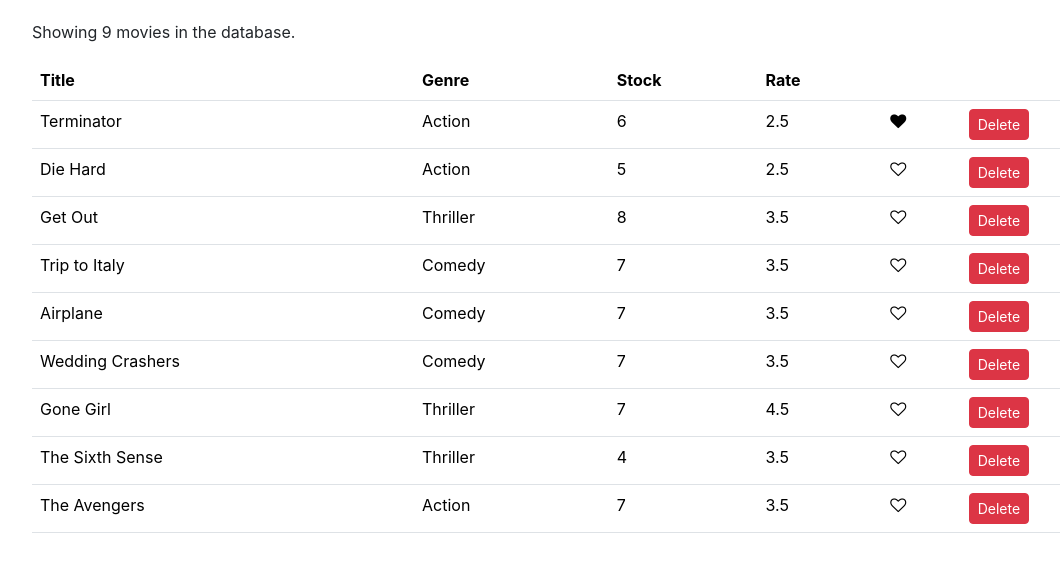
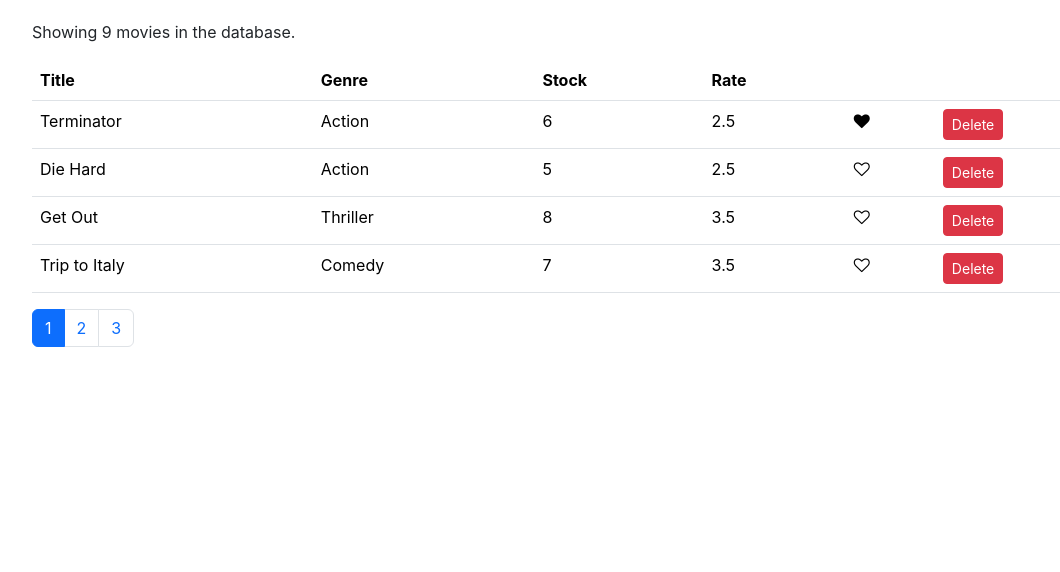
Before and after one commit to SandipPunalkar/vidlyts-app, a React (Create React App) app: page / in a window 1280 px wide. Shown: the top 572 px of the page, without its empty margins (50-1110 px from the left). Built offline with nearby package versions, Linux system fonts and the light colour scheme.

Commit message:
Building the pagination component.

```diff
--- a/package.json
+++ b/package.json
@@ -7,6 +7,7 @@
     "@testing-library/react": "^13.3.0",
     "@testing-library/user-event": "^13.5.0",
     "@types/jest": "^27.5.2",
+    "@types/lodash": "^4.14.182",
     "@types/node": "^16.11.47",
     "@types/react": "^18.0.15",
     "@types/react-dom": "^18.0.6",
--- a/src/components/Movies.tsx
+++ b/src/components/Movies.tsx
@@ -1,18 +1,22 @@
 import React from "react";
 import Movie from "../models/movieTypes";
 import { getMovies } from "../services/fakeMovieService";
+import { paginate } from "../utils/paginate";
 import Like from "./common/Like";
+import Pagination from "./common/Pagination";
 
 interface MoviesProps {}
 
 interface MoviesState {
   movies: Movie[];
+  pageSize: number;
+  currentPage: number;
 }
 
 class Movies extends React.Component<MoviesProps, MoviesState> {
   constructor(props: MoviesProps) {
     super(props);
-    this.state = { movies: getMovies() };
+    this.state = { movies: getMovies(), pageSize: 4, currentPage: 1 };
   }
   handleDelete = (movie: Movie) => {
     const movies = this.state.movies.filter((m) => m._id !== movie._id);
@@ -27,9 +31,17 @@
     this.setState({ movies });
   };
 
+  handlePageChange = (page: number) => {
+    this.setState({ currentPage: page });
+  };
+
   render() {
     const { length: count } = this.state.movies;
+    const { pageSize, currentPage, movies: allMovies } = this.state;
     if (count === 0) return <p>There are no movies in the database.</p>;
+
+    const movies = paginate(allMovies, currentPage, pageSize);
+
     return (
       <div>
         <p>Showing {count} movies in the database.</p>
@@ -45,7 +57,7 @@
             </tr>
           </thead>
           <tbody>
-            {this.state.movies.map((movie) => (
+            {movies.map((movie) => (
               <tr key={movie._id}>
                 <td>{movie.title}</td>
                 <td>{movie.genre.name}</td>
@@ -69,6 +81,12 @@
             ))}
           </tbody>
         </table>
+        <Pagination
+          itemsCount={count}
+          pageSize={pageSize}
+          currentPage={currentPage}
+          onPageChange={this.handlePageChange}
+        />
       </div>
     );
   }
--- /dev/null
+++ b/src/components/common/Pagination.tsx
@@ -0,0 +1,36 @@
+import React from "react";
+import _ from "lodash";
+
+interface PaginationProps {
+  itemsCount: number;
+  pageSize: number;
+  currentPage: number;
+  onPageChange: (page: number) => void;
+}
+function Pagination({
+  itemsCount,
+  pageSize,
+  currentPage,
+  onPageChange,
+}: PaginationProps) {
+  const pagesCount = Math.ceil(itemsCount / pageSize);
+  if (pagesCount === 1) return null;
+  const pages = _.range(1, pagesCount + 1);
+
+  return (
+    <ul className="pagination">
+      {pages.map((page) => (
+        <li
+          key={page}
+          className={page === currentPage ? "page-item active" : "page-item"}
+        >
+          <a onClick={() => onPageChange(page)} className="page-link">
+            {page}
+          </a>
+        </li>
+      ))}
+    </ul>
+  );
+}
+
+export default Pagination;
--- /dev/null
+++ b/src/utils/paginate.ts
@@ -0,0 +1,7 @@
+import _ from "lodash";
+import Movie from "../models/movieTypes";
+
+export function paginate(items: Movie[], pageNumber: number, pageSize: number) {
+  const startIndex = (pageNumber - 1) * pageSize;
+  return _(items).slice(startIndex).take(pageSize).value();
+}
```
Also changed, not shown: 1 other file (tests, documents, lock files or other folders).
